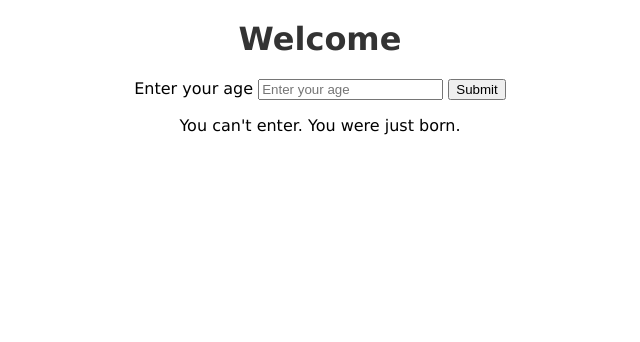
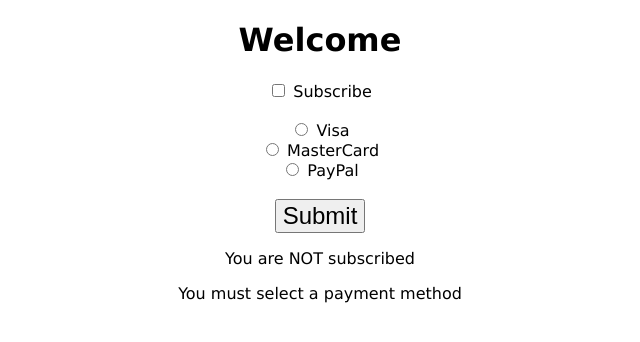
Before and after one commit to khiemacproUltra10/javascript-playaround, a plain HTML site: page index.html in a window 1280 px wide. Both pictures are taken after a click on the button "Submit". Shown: the whole page, without its empty margins (320-960 px from the left). Drawn offline with Linux system fonts and the light colour scheme.

Commit message:
feat/btn_interact

```diff
--- a/index.html
+++ b/index.html
@@ -9,10 +9,23 @@
 </head>
 <body>
     <h1 id="promptMessage">Welcome</h1>
-    <label for="ageInput">Enter your age</label>
-    <input type="number" id="ageInput" placeholder="Enter your age">
-    <button id="submitButton">Submit</button>
-    <p id="resultMessage"></p>
+
+    <div class="container">
+        <input type="checkbox" id="myCheckBox">
+        <label for="myCheckBox">Subscribe</label><br><br>
+
+        <input type="radio" id="visaBtn" name="card">
+        <label for="visaBtn">Visa</label><br>
+        <input type="radio" id="mastercardBtn" name="card">
+        <label for="mastercardBtn">MasterCard</label><br>
+        <input type="radio" id="paypalBtn" name="card">
+        <label for="paypalBtn">PayPal</label><br><br>
+
+        <button id="submitButton" type="submit">Submit</button>
+
+        <p id="subResult"></p>
+        <p id="paymentResult"></p>
+    </div>
 
     <script src="script.js"></script>
 </body>
--- a/script.js
+++ b/script.js
@@ -1,29 +1,28 @@
-let age = 0;
-const myText = document.getElementById("ageInput");
+const myCheckBox = document.getElementById("myCheckBox");
+const visaBtn = document.getElementById("visaBtn");
+const mastercardBtn = document.getElementById("mastercardBtn");
+const paypalBtn = document.getElementById("paypalBtn");
 const mySubmit = document.getElementById("submitButton");
-const myResult = document.getElementById("resultMessage");
+const subResult = document.getElementById("subResult");
+const paymentResult = document.getElementById("paymentResult");
 
+mySubmit.onclick = function (event) {
+    // Prevent the default form submission behavior
+    event.preventDefault();
 
-mySubmit.addEventListener("click", function() {
-    age = myText.value;
-    // Convert the input to a number
-    age = Number(age);
+    if (myCheckBox.checked) {
+        subResult.textContent = `You are subscribed`;
+    } else {
+        subResult.textContent = `You are NOT subscribed`;
+    }
 
-    if (isNaN(age)) {
-      myResult.textContent = `Please enter a valid number for your age.`;
-      myText.value = ""; // Clear the input field
-      myText.focus(); // Set focus back to the input field
-      return;
+    if (visaBtn.checked) {
+        paymentResult.textContent = `You are paying with Visa`;
+    } else if (mastercardBtn.checked) {
+        paymentResult.textContent = `You are paying with MasterCard`;
+    } else if (paypalBtn.checked) {
+        paymentResult.textContent = `You are paying with PayPal`;
+    } else {
+        paymentResult.textContent = `You must select a payment method`;
     }
-    if (age >= 100) {
-      myResult.textContent = `You are TOO OLD to enter this site.`;
-    } else if (age >= 18) {
-        myResult.textContent = `You are ${age} years old. You can enter this site.`;
-    } else if (age == 0) {
-        myResult.textContent = `You can't enter. You were just born.`;
-    } else if (age < 0) {
-        myResult.textContent = `You can't enter. You are not born yet.`;
-    } else {
-        myResult.textContent = `You must be 18+ to enter this site.`;
-    }
-});
+};
--- a/styles.css
+++ b/styles.css
@@ -4,25 +4,6 @@ body {
     text-align: center;
 }
 
-#random-btn {
-    background-color: #4CAF50; /* Green */
-    border: none;
-    color: white;
-    padding: 15px 32px;
-    text-align: center;
-    text-decoration: none;
-    display: inline-block;
-    font-size: 16px;
-    margin: 4px 2px;
-    cursor: pointer;
+#submitButton {
+    font-size: 1.5rem;
 }
-
-#random-btn:hover {
-    background-color: #45a049; /* Darker green on hover */
-}
-
-#promptMessage {
-    color: #333;
-    font-size: 2rem;
-    margin-top: 20px;
-}
```
